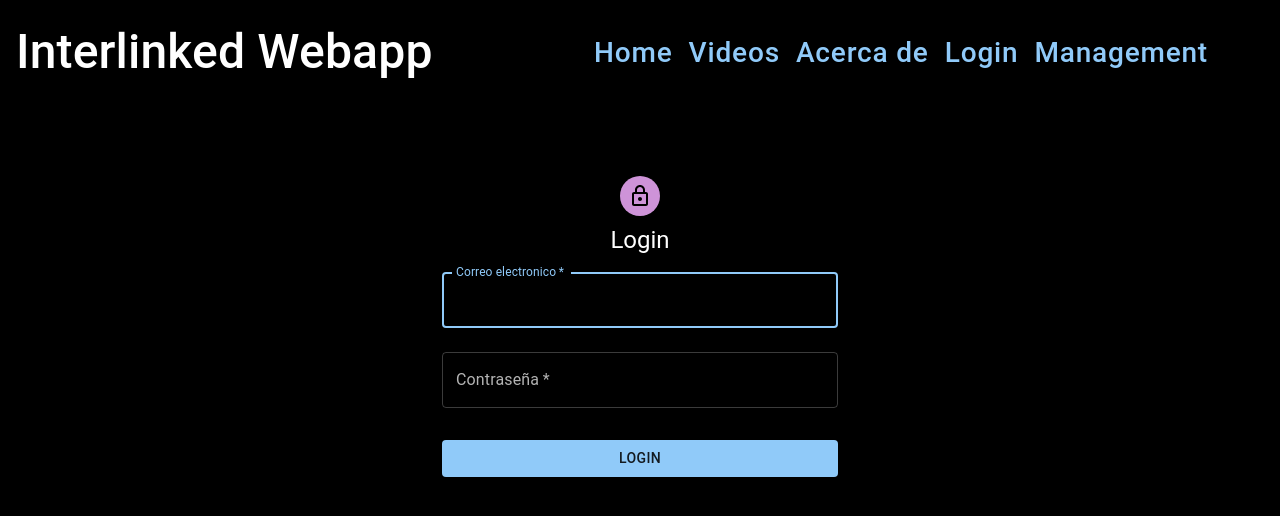
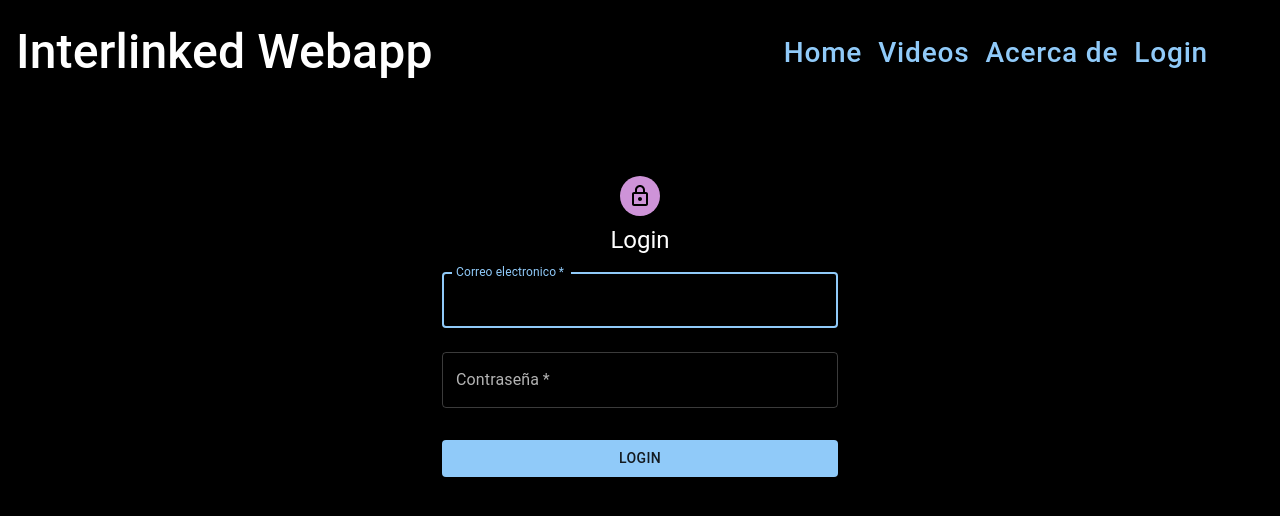
Before and after one commit to Lars17S/interlink-webapp, a React (Create React App) app in the folder interlinked-frontend/: page /login in a window 1280 px wide. Shown: the top 516 px of the page. Built offline with nearby package versions, Linux system fonts and the light colour scheme.

Commit message:
Auth state verification added

```diff
--- a/interlinked-frontend/src/components/Header.tsx
+++ b/interlinked-frontend/src/components/Header.tsx
@@ -1,17 +1,13 @@
-import React, {useState} from 'react';
+import React, { useState } from 'react';
 import { useHistory } from 'react-router-dom';
 /** @jsxImportSource @emotion/react */ import { css } from '@emotion/react';
 /** @jsxImportSource @emotion/react */ import { Button } from '@mui/material';
-import { maxWidth } from '@mui/system';
 import MenuIcon from '@mui/icons-material/Menu';
 import './header.css';
 
+const breakpoints = [830, 1200, 1500];
 
-const breakpoints = [830, 1200, 1500]
-
-const mq = breakpoints.map(
-  bp => `@media (max-width: ${bp}px)`
-)
+const mq = breakpoints.map((bp) => `@media (max-width: ${bp}px)`);
 
 const HeaderStyle = css({
   padding: '1em',
@@ -29,8 +25,7 @@ const HeaderStyle = css({
   },
   [mq[1]]: {
     //responsive middle size
-
-  }
+  },
 });
 
 const DivTitleStyle = css({
@@ -42,15 +37,11 @@ const DivTitleStyle = css({
     //responsive smallest
     flexDirection: 'column',
     alignItems: 'right',
-
   },
   [mq[1]]: {
     //responsive middle size
-
-  }
-
+  },
 });
-
 
 const HeaderTitle = css({
   fontWeight: 500,
@@ -64,8 +55,7 @@ const HeaderTitle = css({
     //responsive middle size
     fontWeight: 10,
     fontSize: '2rem',
-
-  }
+  },
 });
 
 const buttonStyle = css({
@@ -78,8 +68,7 @@ const buttonStyle = css({
   [mq[1]]: {
     //responsive middle size
     fontSize: '1rem',
-
-  }
+  },
 });
 const buttonStyleShow = css({
   [mq[0]]: {
@@ -87,17 +76,14 @@ const buttonStyleShow = css({
     display: 'flex',
     position: 'relative',
     backgroundColor: 'black',
-    marginTop:'1em',
+    marginTop: '1em',
     transitionDuration: '10s',
     transitionProperty: 'width',
-
-
   },
   [mq[1]]: {
     //responsive middle size
     fontSize: '1rem',
-
-  }
+  },
 });
 
 const hamburgerStyle = css({
@@ -108,21 +94,17 @@ const hamburgerStyle = css({
     //responsive smallest
     display: 'flex',
     position: 'relative',
-
-
-
   },
   [mq[1]]: {
     //responsive middle size
-
-
-  }
+  },
 });
 
+interface HeaderProps {
+  userAcc: UserAcc | undefined;
+}
 
-interface HeaderProps {}
-
-const Header: React.FC<HeaderProps> = () => {
+const Header: React.FC<HeaderProps> = ({ userAcc }) => {
   const history = useHistory();
 
   const [showLinks, setShowLinks] = useState(false);
@@ -132,14 +114,12 @@ const Header: React.FC<HeaderProps> = () => {
         <h1 css={HeaderTitle}> Interlinked Webapp</h1>
       </div>
       <div css={DivTitleStyle}>
-        <MenuIcon css={hamburgerStyle}
-          onClick={() =>
-
-            setShowLinks(!showLinks)
-          }
+        <MenuIcon
+          css={hamburgerStyle}
+          onClick={() => setShowLinks(!showLinks)}
         />
         <Button
-          css={showLinks ?  buttonStyleShow : buttonStyle}
+          css={showLinks ? buttonStyleShow : buttonStyle}
           id="home"
           onClick={() => {
             history.push('/');
@@ -149,7 +129,7 @@ const Header: React.FC<HeaderProps> = () => {
           Home
         </Button>
         <Button
-          css={showLinks ?  buttonStyleShow : buttonStyle}
+          css={showLinks ? buttonStyleShow : buttonStyle}
           id="videos"
           onClick={() => {
             history.push('/videos');
@@ -167,35 +147,39 @@ const Header: React.FC<HeaderProps> = () => {
           Eventos
         </Button> */}
         <Button
-          css={showLinks ?  buttonStyleShow : buttonStyle}
+          css={showLinks ? buttonStyleShow : buttonStyle}
           id="about us"
           onClick={() => {
             history.push('/aboutus');
-            setShowLinks(false)
+            setShowLinks(false);
           }}
         >
           Acerca de
         </Button>
         <Button
-          css={showLinks ?  buttonStyleShow : buttonStyle}
+          css={showLinks ? buttonStyleShow : buttonStyle}
           id="login"
           onClick={() => {
             history.push('/login');
-            setShowLinks(false)
+            setShowLinks(false);
           }}
         >
           Login
         </Button>
+        {userAcc ? (
           <Button
-          css={showLinks ?  buttonStyleShow : buttonStyle}
+            css={showLinks ? buttonStyleShow : buttonStyle}
             id="management"
             onClick={() => {
               history.push('/management');
-            setShowLinks(false)
+              setShowLinks(false);
             }}
           >
             Management
           </Button>
+        ) : (
+          <p></p>
+        )}
       </div>
     </div>
   );
--- /dev/null
+++ b/interlinked-frontend/src/components/PrivateRoute.tsx
@@ -0,0 +1,20 @@
+import React from 'react';
+import { Redirect, Route, RouteProps } from 'react-router-dom';
+
+interface PrivateRouteProps extends RouteProps {
+  hasPermission: boolean;
+}
+
+const PrivateRoute: React.FC<PrivateRouteProps> = ({
+  children,
+  hasPermission,
+  ...rest
+}) => {
+  return (
+    <Route {...rest}>
+      {hasPermission ? children : <Redirect to="/login" />}
+    </Route>
+  );
+};
+
+export default PrivateRoute;
--- a/interlinked-frontend/src/firebase/firebaseAuth.ts
+++ b/interlinked-frontend/src/firebase/firebaseAuth.ts
@@ -4,11 +4,15 @@ import { FirebaseError } from '@firebase/util';
 
 export const signInwithEmail = async (
   email: string,
-  password: string
+  password: string,
+  setUserAcc: React.Dispatch<React.SetStateAction<UserAcc | undefined>>
 ): Promise<SuccessState | AuthenticationError> => {
   try {
     const userCred = await signInWithEmailAndPassword(auth, email, password);
     if (userCred.user !== null) {
+      setUserAcc({
+        uid: userCred.user.uid,
+      });
       return { state: 'success' };
     }
     return { state: 'auth error', error: 'Server error' };
@@ -32,3 +36,6 @@ export const signInwithEmail = async (
     return { state: 'auth error', error: 'Unknown Error' };
   }
 };
+
+export const isLoggedIn = (userAcc: UserAcc | undefined): boolean =>
+  typeof userAcc !== 'undefined';
--- a/interlinked-frontend/src/index.tsx
+++ b/interlinked-frontend/src/index.tsx
@@ -1,4 +1,4 @@
-import React from 'react';
+import React, { useState } from 'react';
 import ReactDOM from 'react-dom';
 import { BrowserRouter, Route, Switch } from 'react-router-dom';
 import './index.css';
@@ -11,6 +11,8 @@ import LoginView from './views/LoginView';
 import ManagementView from './views/management/ManagementView';
 import VideosView from './views/videos/VideosView';
 import { createTheme, ThemeProvider } from '@mui/material/styles';
+import { isLoggedIn } from './firebase/firebaseAuth';
+import PrivateRoute from './components/PrivateRoute';
 
 const theme = createTheme({
   palette: {
@@ -29,9 +31,10 @@ const theme = createTheme({
 });
 
 const App: React.FC = () => {
+  const [userAcc, setUserAcc] = useState<UserAcc>();
   return (
     <BrowserRouter>
-      <Header />
+      <Header userAcc={userAcc} />
       <Switch>
         <Route path="/videos">
           <VideosView />
@@ -43,11 +46,11 @@ const App: React.FC = () => {
           <AboutUsView />
         </Route>
         <Route path="/login">
-          <LoginView />
+          <LoginView setUserAcc={setUserAcc} />
         </Route>
-        <Route path="/management">
+        <PrivateRoute path="/management" hasPermission={isLoggedIn(userAcc)}>
           <ManagementView />
-        </Route>
+        </PrivateRoute>
         <Route path="/">
           <HomepageView />
         </Route>
@@ -58,8 +61,8 @@ const App: React.FC = () => {
 
 ReactDOM.render(
   <React.StrictMode>
-     <ThemeProvider theme={theme}>
-    <App />
+    <ThemeProvider theme={theme}>
+      <App />
     </ThemeProvider>
   </React.StrictMode>,
   document.getElementById('root')
--- a/interlinked-frontend/src/react-app-env.d.ts
+++ b/interlinked-frontend/src/react-app-env.d.ts
@@ -26,3 +26,7 @@ interface VideoParams {
 }
 
 type Video = VideoData & VideoParams;
+
+interface UserAcc {
+  uid: string;
+}
--- a/interlinked-frontend/src/views/LoginView.tsx
+++ b/interlinked-frontend/src/views/LoginView.tsx
@@ -1,4 +1,4 @@
-import React, { useState } from "react";
+import React, { useState } from 'react';
 import {
   Avatar,
   Button,
@@ -9,31 +9,36 @@ import {
   Container,
   createTheme,
   ThemeProvider,
-} from "@mui/material";
-import LockOutlinedIcon from "@mui/icons-material/LockOutlined";
-import { useHistory } from "react-router-dom";
-import { signInwithEmail } from "../firebase/firebaseAuth";
+} from '@mui/material';
+import LockOutlinedIcon from '@mui/icons-material/LockOutlined';
+import { useHistory } from 'react-router-dom';
+import { signInwithEmail } from '../firebase/firebaseAuth';
 
 const theme = createTheme({
   palette: {
-    mode: "dark",
+    mode: 'dark',
     background: {
-      default: "#000000",
-      paper: "#121212",
+      default: '#000000',
+      paper: '#121212',
     },
   },
 });
 
-const LoginView: React.FC = () => {
-  const [password, setPassword] = useState("");
-  const [email, setEmail] = useState("");
+interface LoginViewProps {
+  setUserAcc: React.Dispatch<React.SetStateAction<UserAcc | undefined>>;
+}
+
+const LoginView: React.FC<LoginViewProps> = ({ setUserAcc }) => {
+  const [password, setPassword] = useState('');
+  const [email, setEmail] = useState('');
   const history = useHistory();
 
   const onSubmitLogin = (event: React.FormEvent) => {
     event.preventDefault();
-    signInwithEmail(email, password).then((result) => {
-      if (result.state === "success") history.push("/management");
-      else console.log(result.error);
+    signInwithEmail(email, password, setUserAcc).then((result) => {
+      if (result.state === 'success') {
+        history.push('/management');
+      } else console.log(result.error);
     });
   };
 
@@ -44,12 +49,12 @@ const LoginView: React.FC = () => {
         <Box
           sx={{
             marginTop: 8,
-            display: "flex",
-            flexDirection: "column",
-            alignItems: "center",
+            display: 'flex',
+            flexDirection: 'column',
+            alignItems: 'center',
           }}
         >
-          <Avatar sx={{ m: 1, bgcolor: "secondary.main" }}>
+          <Avatar sx={{ m: 1, bgcolor: 'secondary.main' }}>
             <LockOutlinedIcon />
           </Avatar>
           <Typography component="h1" variant="h5">
```
Also changed, not shown: interlinked-frontend/src/views/HomepageView.tsx (+15 -25 lines). Lines whose indentation alone changed are shown as unchanged.
